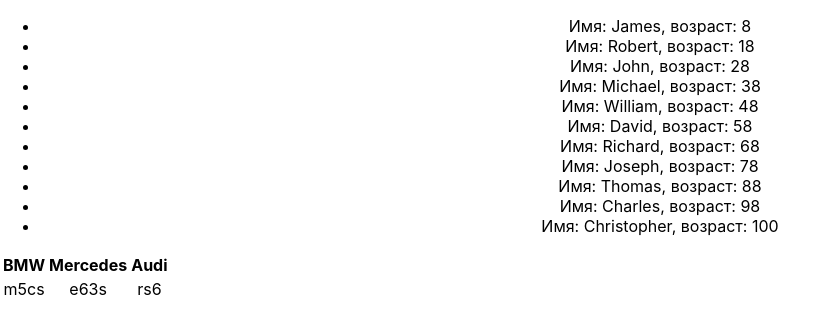
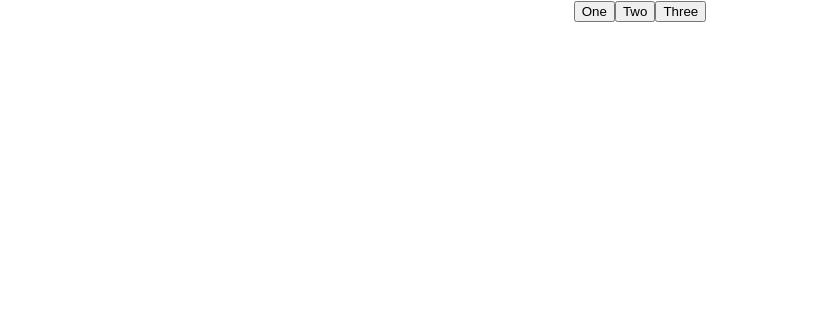
Before and after one commit to ivanrussui/microtasks-new, a React (Create React App) app: page / in a window 1280 px wide. Shown: the top 334 px of the page, without its empty margins (0-837 px from the left). Built offline with nearby package versions, Linux system fonts and the light colour scheme.

Commit message:
03 - Button надо будет вернуться к домашке после 5 урока

```diff
--- /dev/null
+++ b/src/03/ButtonWrap.tsx
@@ -0,0 +1,17 @@
+import {Button} from './components/Button';
+
+export const ButtonWrap = () => {
+    const ButtonOneFunc = (subscriber: string, age: number, address: string) => {
+        console.log(`I am ${subscriber}, my age - ${age}, ${address}`);
+    };
+    const ButtonTwoFunc = (subscriber: string, age: number) => console.log(`I am ${subscriber}, my age - ${age}`);
+    const ButtonThreeFunc = () => console.log('I am stupid Button');
+
+    return (
+        <>
+            <Button name={'One'} callBack={() => ButtonOneFunc('Vasa', 30, 'live in Moscow')}/>
+            <Button name={'Two'} callBack={() => ButtonTwoFunc('Alla', 25)}/>
+            <Button name={'Three'} callBack={ButtonThreeFunc}/>
+        </>
+    );
+};
--- /dev/null
+++ b/src/03/components/Button.tsx
@@ -0,0 +1,14 @@
+import React, {FC} from 'react';
+
+type ButtonType = {
+    name: string
+    callBack: () => void
+}
+
+export const Button: FC<ButtonType> = ({name, callBack}) => {
+    const onClickHandler = () => callBack();
+
+    return (
+        <button onClick={onClickHandler}>{name}</button>
+    );
+};
--- a/src/App.tsx
+++ b/src/App.tsx
@@ -2,12 +2,14 @@
 import './App.css';
 import {Site} from './01/Site';
 import {StudentsAndTopCars} from './02/StudentsAndTopCars';
+import {ButtonWrap} from './03/ButtonWrap';
 
 function App() {
     return (
         <div className="App">
             {/*<Site/>*/}
-            <StudentsAndTopCars/>
+            {/*<StudentsAndTopCars/>*/}
+            <ButtonWrap/>
         </div>
     );
 }
```
